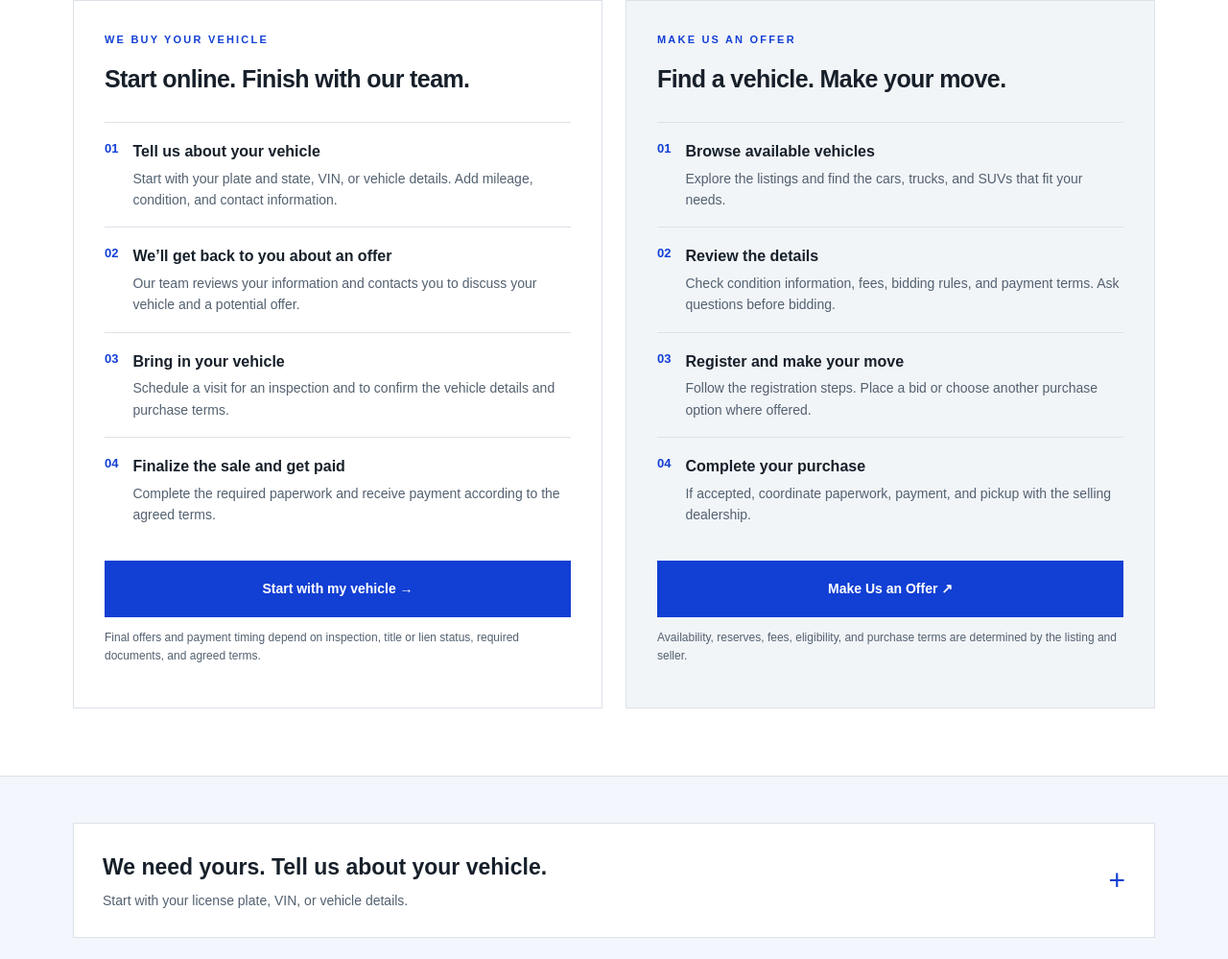
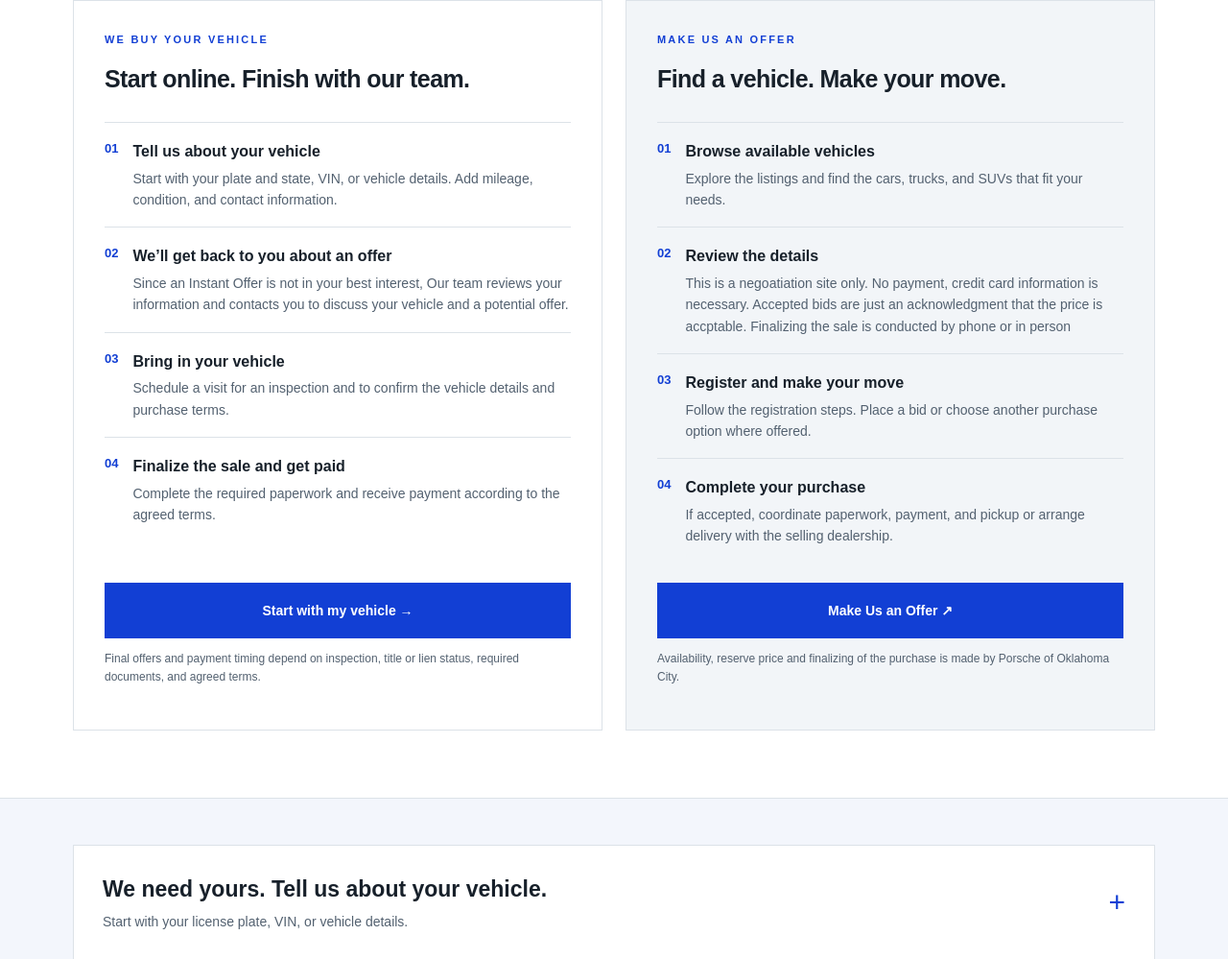
Before and after one commit to jimbo626/porsche-okc-appraisal, a plain HTML site: page index.html in a window 1280 px wide. Shown: the part 1306-2305 px from the top of the page at 96% size. Drawn offline with Linux system fonts and the light colour scheme.

```diff
--- a/index.html
+++ b/index.html
@@ -432,7 +432,7 @@ footer{padding:40px 0 25px;background:#101821;color:#a7b3c0}
        aria-label="Porsche Oklahoma City home">
       <img
         class="brand-logo"
-        src="images/imagesporsche-oklahoma-city-logo.png"
+        src="images/porsche-oklahoma-city-logo.png"
         alt="Porsche Oklahoma City"
         width="2362"
         height="729">
@@ -558,6 +558,7 @@ footer{padding:40px 0 25px;background:#101821;color:#a7b3c0}
               <div>
                 <strong>We’ll get back to you about an offer</strong>
                 <p>
+                  Since an Instant Offer is not in your best interest,
                   Our team reviews your information and contacts
                   you to discuss your vehicle and a potential offer.
                 </p>
@@ -614,8 +615,9 @@ footer{padding:40px 0 25px;background:#101821;color:#a7b3c0}
               <div>
                 <strong>Review the details</strong>
                 <p>
-                  Check condition information, fees, bidding rules,
-                  and payment terms. Ask questions before bidding.
+                  This is a negoatiation site only.  No payment, credit card information
+                  is necessary.  Accepted bids are just an acknowledgment that the price
+                  is accptable.  Finalizing the sale is conducted by phone or in person
                 </p>
               </div>
             </li>
@@ -635,7 +637,7 @@ footer{padding:40px 0 25px;background:#101821;color:#a7b3c0}
                 <strong>Complete your purchase</strong>
                 <p>
                   If accepted, coordinate paperwork, payment,
-                  and pickup with the selling dealership.
+                  and pickup or arrange delivery with the selling dealership.
                 </p>
               </div>
             </li>
@@ -647,8 +649,8 @@ footer{padding:40px 0 25px;background:#101821;color:#a7b3c0}
             Make Us an Offer ↗
           </a>
           <p class="fine">
-            Availability, reserves, fees, eligibility, and purchase
-            terms are determined by the listing and seller.
+            Availability, reserve price and finalizing of the
+            purchase is made by Porsche of Oklahoma City.
           </p>
         </article>
       </div>
```
